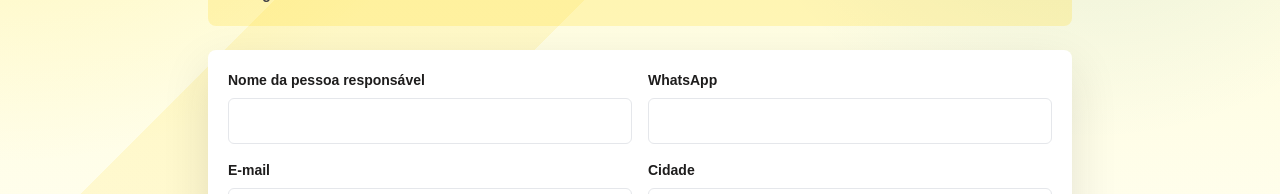
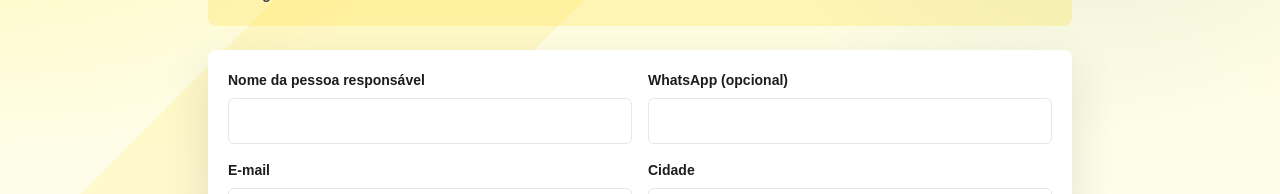
Before and after one commit to renatacodas-svg/loja-do-lula-argentina, a Next.js app: page /packs-de-apoio in a window 1280 px wide. Shown: the part 347-541 px from the top of the page. Built offline with nearby package versions, Linux system fonts and the light colour scheme; no server answers.

Commit message:
torna whatsapp opcional nos formularios da loja

```diff
--- a/src/components/forms/pack-request-form.tsx
+++ b/src/components/forms/pack-request-form.tsx
@@ -72,7 +72,7 @@ export function PackRequestForm() {
       {state === "error" ? <p className="rounded-md bg-red-50 p-3 text-sm font-bold text-red-800">{message}</p> : null}
       <div className="grid gap-4 md:grid-cols-2">
         <label className="grid gap-2 text-sm font-bold">Nome da pessoa responsável<input required maxLength={120} name="responsible_name" className="focus-ring rounded-md border px-3 py-3" /></label>
-        <label className="grid gap-2 text-sm font-bold">WhatsApp<input required maxLength={40} name="whatsapp" className="focus-ring rounded-md border px-3 py-3" /></label>
+        <label className="grid gap-2 text-sm font-bold">WhatsApp (opcional)<input maxLength={40} name="whatsapp" className="focus-ring rounded-md border px-3 py-3" /></label>
         <label className="grid gap-2 text-sm font-bold">E-mail<input required maxLength={254} type="email" name="email" className="focus-ring rounded-md border px-3 py-3" /></label>
         <label className="grid gap-2 text-sm font-bold">Cidade<input required maxLength={120} name="city" className="focus-ring rounded-md border px-3 py-3" /></label>
       </div>
--- a/src/components/forms/sales-point-request-form.tsx
+++ b/src/components/forms/sales-point-request-form.tsx
@@ -64,7 +64,7 @@ export function SalesPointRequestForm() {
       {state === "error" ? <p className="rounded-md bg-red-50 p-3 text-sm font-bold text-red-800">{message}</p> : null}
       <div className="grid gap-4 md:grid-cols-2">
         <label className="grid gap-2 text-sm font-bold">Nome<input required maxLength={120} name="name" className="focus-ring rounded-md border px-3 py-3" /></label>
-        <label className="grid gap-2 text-sm font-bold">WhatsApp<input required maxLength={40} name="whatsapp" className="focus-ring rounded-md border px-3 py-3" /></label>
+        <label className="grid gap-2 text-sm font-bold">WhatsApp (opcional)<input maxLength={40} name="whatsapp" className="focus-ring rounded-md border px-3 py-3" /></label>
         <label className="grid gap-2 text-sm font-bold">E-mail<input required maxLength={254} type="email" name="email" className="focus-ring rounded-md border px-3 py-3" /></label>
         <label className="grid gap-2 text-sm font-bold">Cidade<input required maxLength={120} name="city" className="focus-ring rounded-md border px-3 py-3" /></label>
         <label className="grid gap-2 text-sm font-bold">Província<input required maxLength={120} name="province" className="focus-ring rounded-md border px-3 py-3" /></label>
```
